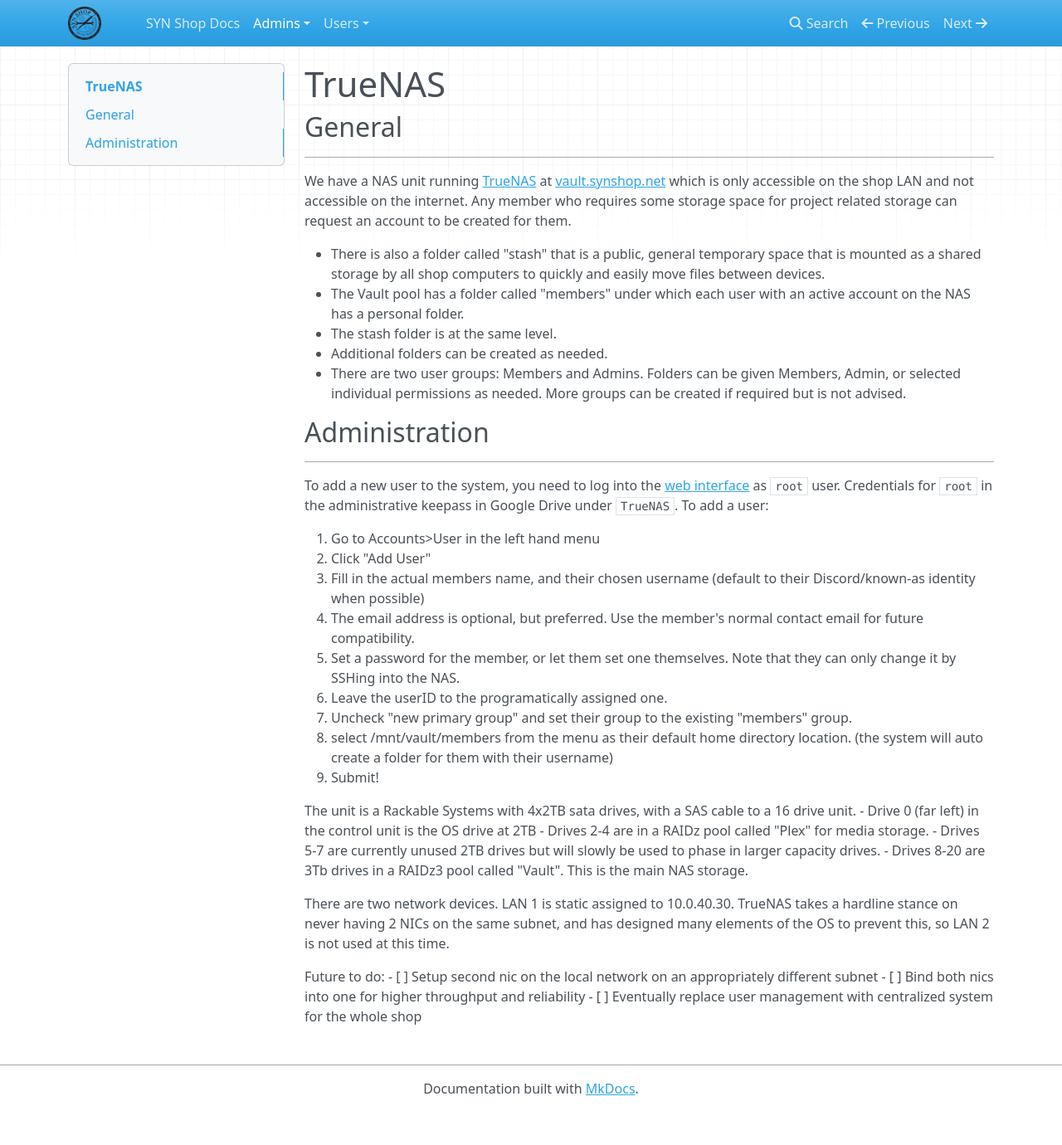
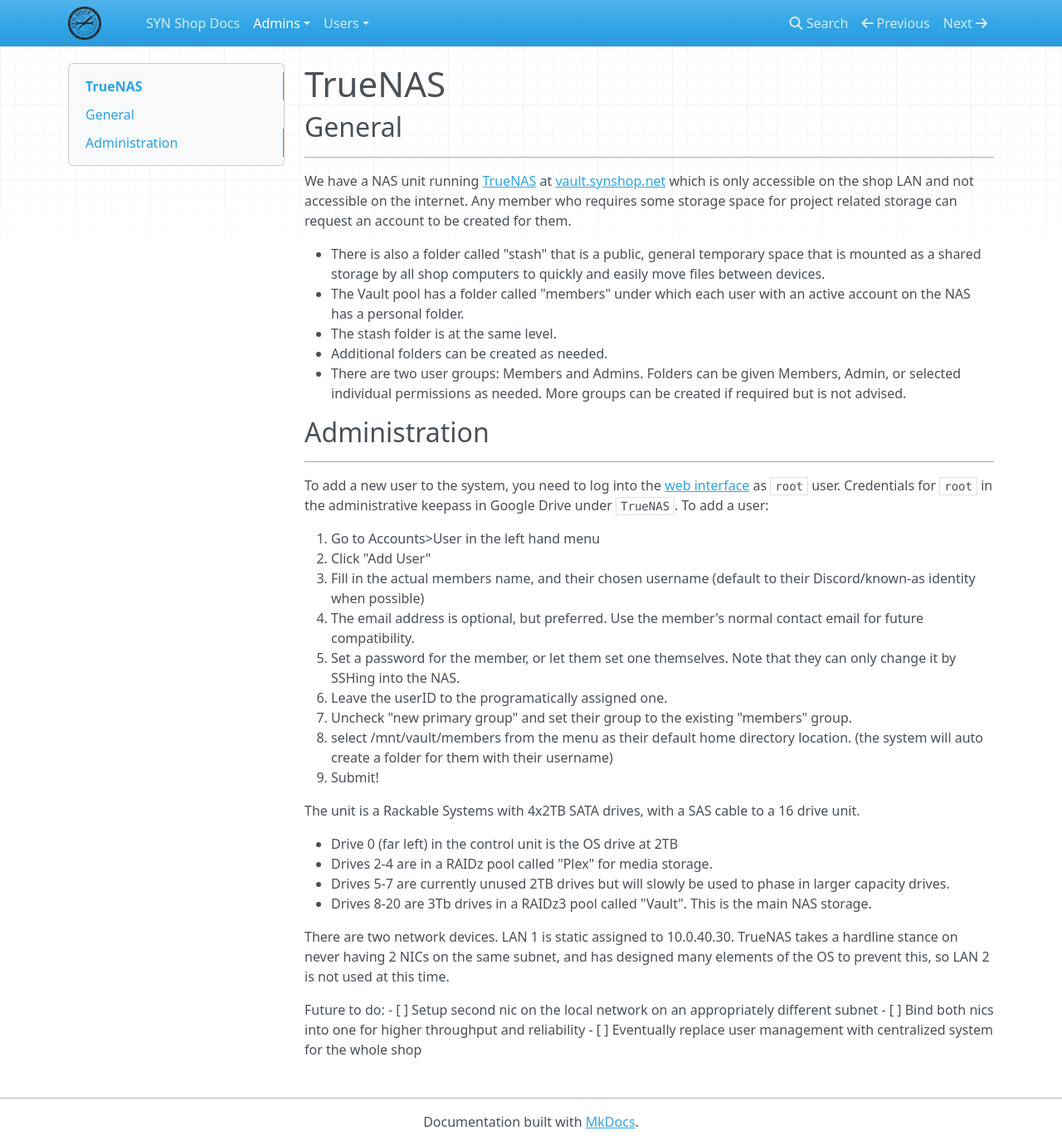
Before and after one commit to synshop/rtfm, an MkDocs documentation site: the page built from docs/admins/truenas.md, in a window 1280 px wide and 1380 px high. Shown: the whole window at 83% size. Built offline with MkDocs 1.6.1, drawn with Linux system fonts in a browser that asks for light colours; nearby versions of some CDN libraries.

```diff
--- a/docs/admins/truenas.md
+++ b/docs/admins/truenas.md
@@ -25,7 +25,8 @@ To add a user:
 8. select /mnt/vault/members from the menu as their default home directory location. (the system will auto create a folder for them with their username)
 9. Submit!
 
-The unit is a Rackable Systems with 4x2TB sata drives, with a SAS cable to a 16 drive unit.
+The unit is a Rackable Systems with 4x2TB SATA drives, with a SAS cable to a 16 drive unit.
+
 - Drive 0 (far left) in the control unit is the OS drive at 2TB
 - Drives 2-4 are in a RAIDz pool called "Plex" for media storage.
 - Drives 5-7 are currently unused 2TB drives but will slowly be used to phase in larger capacity drives.
```
